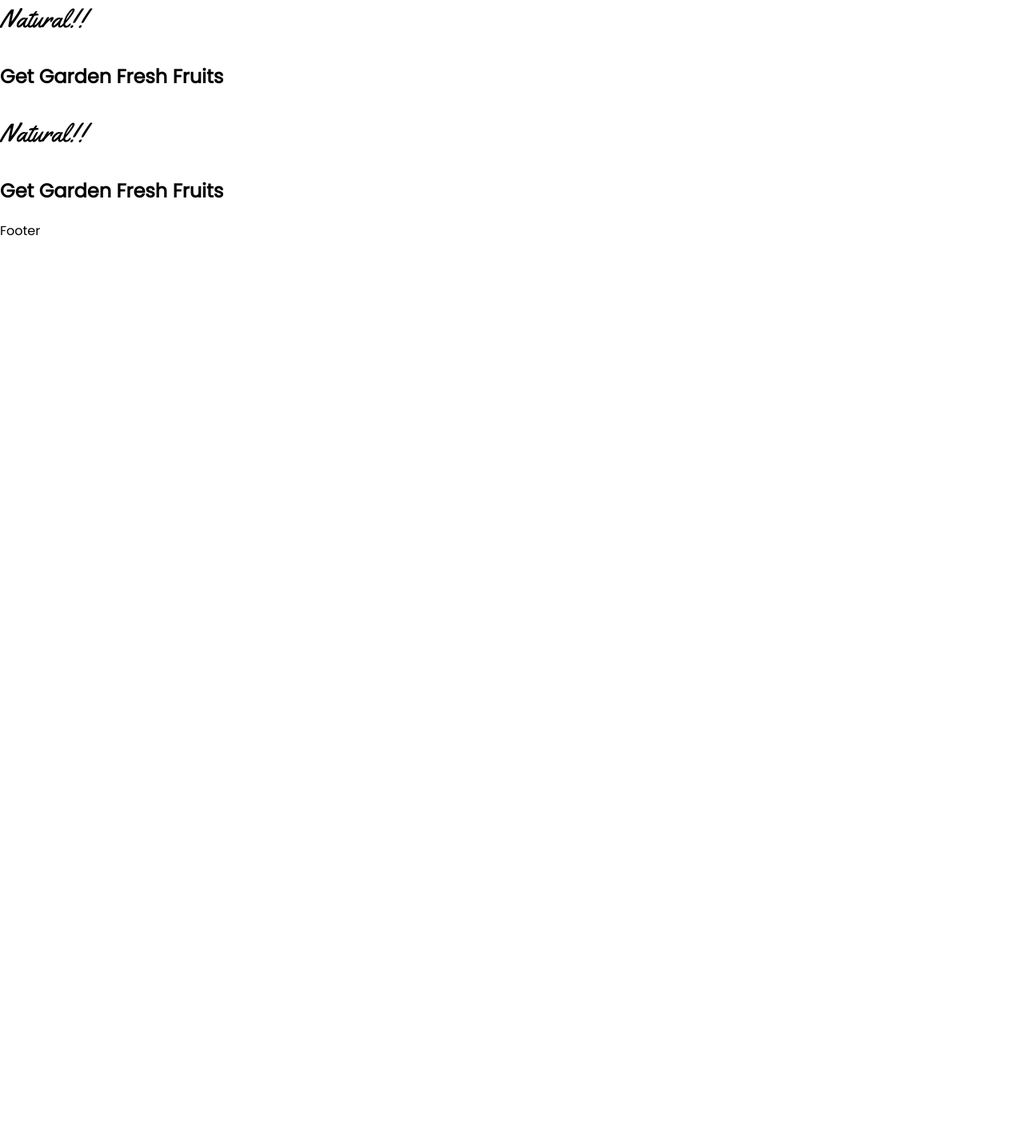
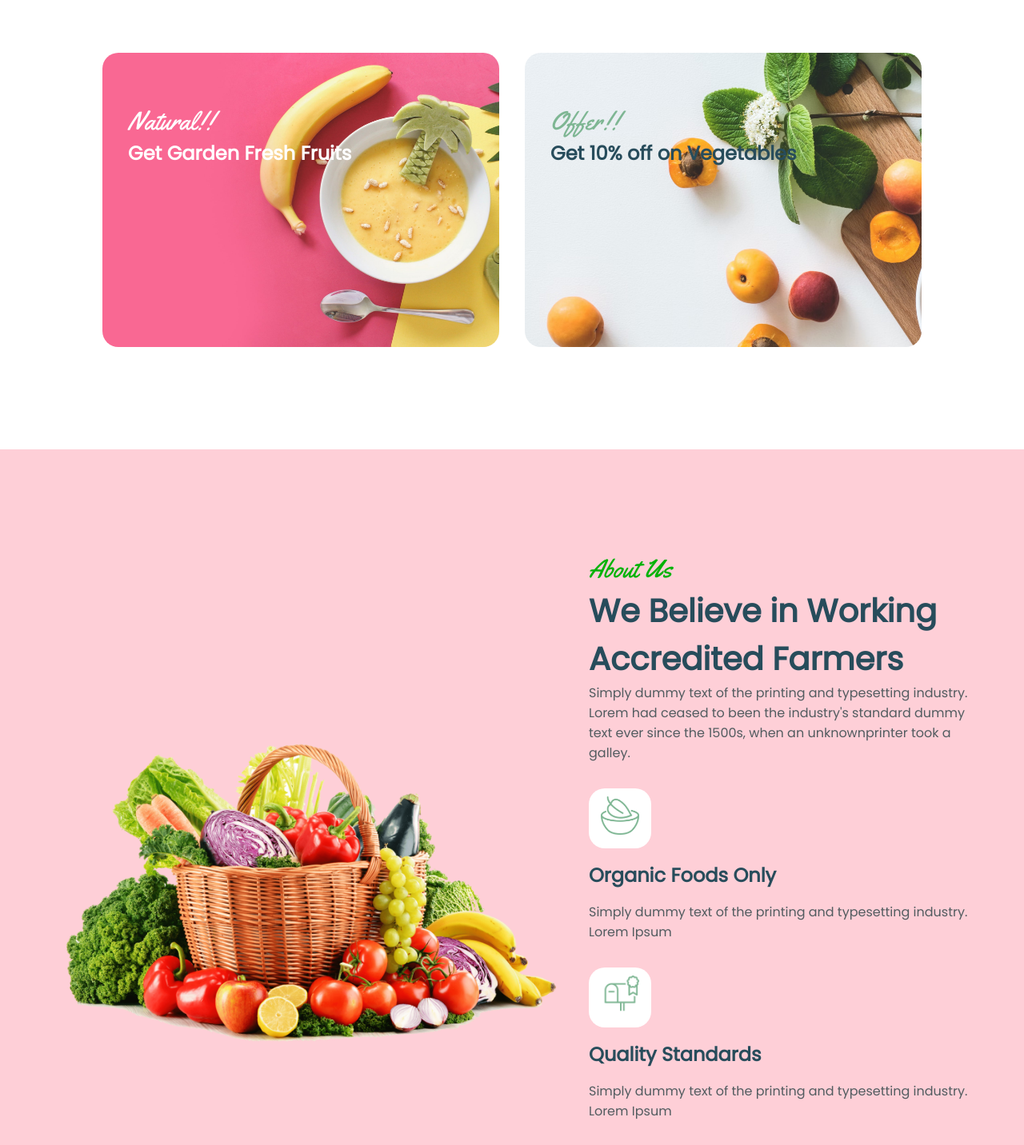
Before and after one commit to mofopeadegoke/TechSpace-Project-Organik, a React (Create React App) app in the folder react-app/: page / in a window 1280 px wide. Shown: the part 920-2352 px from the top of the page at 80% size. Before the commit the page ends 1237 px from the top, so only its background shows below. Built offline with nearby package versions, Linux system fonts and the light colour scheme; no server answers.

Commit message:
Home page progress

```diff
--- a/react-app/src/components/image-cards.jsx
+++ b/react-app/src/components/image-cards.jsx
@@ -1,7 +1,8 @@
+import "../components/styles/image-cards.css";
 export default function ImgCards(props) {
     return (
         <>
-            <article className="img-card" style={{backgroundImage: props.imgUrl}}>
+            <article className="img-card" style={{backgroundImage: "../assests/home-section-two-cardImg-one.jpg"}}>
                 <article className="content">
                     <p className="curvy-text white-text">
                         {props.curvyText}
--- a/react-app/src/components/styles/primary-colored-btn.css
+++ b/react-app/src/components/styles/primary-colored-btn.css
@@ -5,6 +5,7 @@ button.primary-btn {
     display: inline-flex;
     flex-direction: row;
     align-items: center;
+    column-gap: 10px;
     padding: 1.5rem 2rem;
     font-size: 20px;
     color: #FFF;
--- a/react-app/src/pages/home.jsx
+++ b/react-app/src/pages/home.jsx
@@ -1,8 +1,8 @@
 import "../styles/home.css";
 import PrimaryColoredBtn from "../components/primary-colored-btn";
-import cardImgOne from "../assests/home-section-two-cardImg-one.jpg";
-import cardImgTwo from "../assests/home-section-two-cardImg-two.jpg";
-import ImgCards from "../components/image-cards";
+import Basket from "../assests/basket.png";
+import FoodBowl from "../assests/vegan.png";
+import MailBox from "../assests/mailbox.png";
 export default function HomePage() {
     return (
         <>
@@ -17,8 +17,51 @@ export default function HomePage() {
                     </article>
                 </article>
                 <article className="section-two">
-                    <ImgCards imgUrl={cardImgOne} curvyText="Natural!!" mainCardTxt="Get Garden Fresh Fruits"/>
-                    <ImgCards imgUrl={cardImgTwo} curvyText="Natural!!" mainCardTxt="Get Garden Fresh Fruits"/>
+                    <article className="img-card one">
+                        <article className="content">
+                            <p className="curvy-text white-text">
+                                Natural!!
+                            </p>
+                            <h2>Get Garden Fresh Fruits</h2>
+                        </article>
+                    </article>
+                    <article className="img-card two">
+                        <article className="content">
+                            <p className="curvy-text white-text">
+                                Offer!!
+                            </p>
+                            <h2>Get 10% off on Vegetables</h2>
+                        </article>
+                    </article>
+                </article>
+                <article className="section-three">
+                    <img src={Basket} alt="A basket of fruits" />
+                    <article className="content">
+                        <p className="curvy-text green-text">
+                            About Us
+                        </p>
+                        <h2>We Believe in Working Accredited Farmers</h2>
+                        <p>Simply dummy text of the printing and typesetting industry. Lorem had ceased to been the industry's standard dummy text ever since the 1500s, when an unknownprinter took a galley.</p>
+                        <article className="row">
+                            <article className="img-container">
+                                <img src={FoodBowl} alt="A food bowl icon" />
+                            </article>
+                            <article className="content">
+                                <h3>Organic Foods Only</h3>
+                                <p>Simply dummy text of the printing and typesetting industry. Lorem Ipsum</p>
+                            </article>
+                        </article>
+                        <article className="row">
+                            <article className="img-container">
+                                <img src={MailBox} alt="A food bowl icon" />
+                            </article>
+                            <article className="content">
+                                <h3>Quality Standards</h3>
+                                <p>Simply dummy text of the printing and typesetting industry. Lorem Ipsum</p>
+                            </article>
+                        </article>
+                        <PrimaryColoredBtn value="Shop Now"/>
+                    </article>
                 </article>
             </article>
         </>
--- a/react-app/src/styles/home.css
+++ b/react-app/src/styles/home.css
@@ -2,9 +2,11 @@
 @import url('https://fonts.googleapis.com/css2?family=Yellowtail&display=swap');
 :root {
     --primary-green: #00B207;
+    --secondary-blue: #274C5B;
 }
 * {
     font-family: Poppins, 'Lucida Sans', 'Lucida Sans Regular', 'Lucida Grande', 'Lucida Sans Unicode', Geneva, Verdana, sans-serif;
+    margin: 0;
 }
 
 .homePage-main .section-one {
@@ -38,3 +40,75 @@
     width: 30rem;
     margin-bottom: 1.5rem;
 }
+article.img-card {
+    height:15rem;
+    background-size: cover;
+    background-position: center center;
+    width: 50rem;
+    padding: 4rem 2rem;
+    color: #FFF;
+    border-radius: 20px;
+}
+article.img-card.one {
+    background-image: url(../assests/home-section-two-cardImg-one.jpg);
+}
+article.img-card.two {
+    background-image: url(../assests/home-section-two-cardImg-two.jpg);
+}
+article.img-card.two h2 {
+    color: var(--secondary-blue);
+}
+article.img-card.two p {
+    color: #7EB693;
+}
+article.section-two {
+    padding: 8rem;
+    display: flex;
+    flex-direction: row;
+    justify-content: center;
+    column-gap: 2rem;
+}
+article.section-three {
+    display: flex;
+    flex-direction: row;
+    align-items: center;
+    background-color: rgb(254, 207, 215);
+    justify-content: space-between;
+    column-gap: 2rem;
+    padding: 8rem 4rem;
+}
+article.section-three > img {
+    width: 40rem;
+}
+article.section-three .content img {
+    width: 3rem;
+}
+article.section-three .content .img-container {
+    background-color: #FFF;
+    padding: 10px 15px;
+    display: inline-block;
+    border-radius: 20px;
+}
+article.section-three .content :is(h2, h3) {
+    color: #274C5B;
+    font-weight: 800;
+}
+article.section-three .content {
+    color: #525C60;
+}
+article.section-three .content h3 {
+    font-size: 1.5rem;
+    margin-bottom: 1rem;
+}
+article.section-three .content h2 {
+    font-size: 2.5rem;
+}
+article.section-three .content .row {
+    margin-top: 2rem;
+}
+article.section-three .content .row > * {
+    margin-bottom: 1rem;
+}
+article.section-three .content button.primary-btn {
+    margin-top: 1rem;
+}
```
Also changed, not shown: react-app/src/assests/mailbox.png (added), react-app/src/assests/vegan.png (added).
